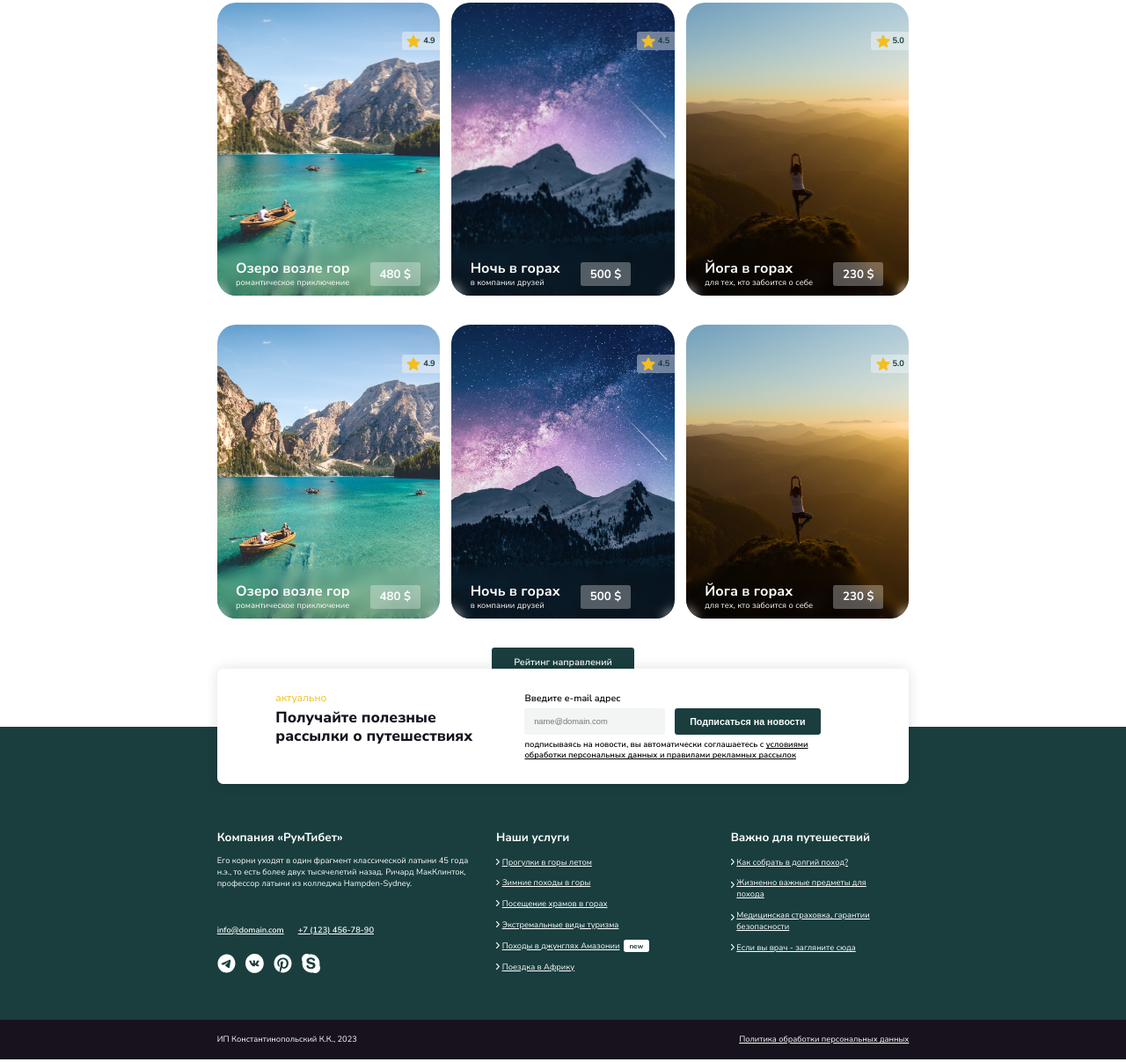
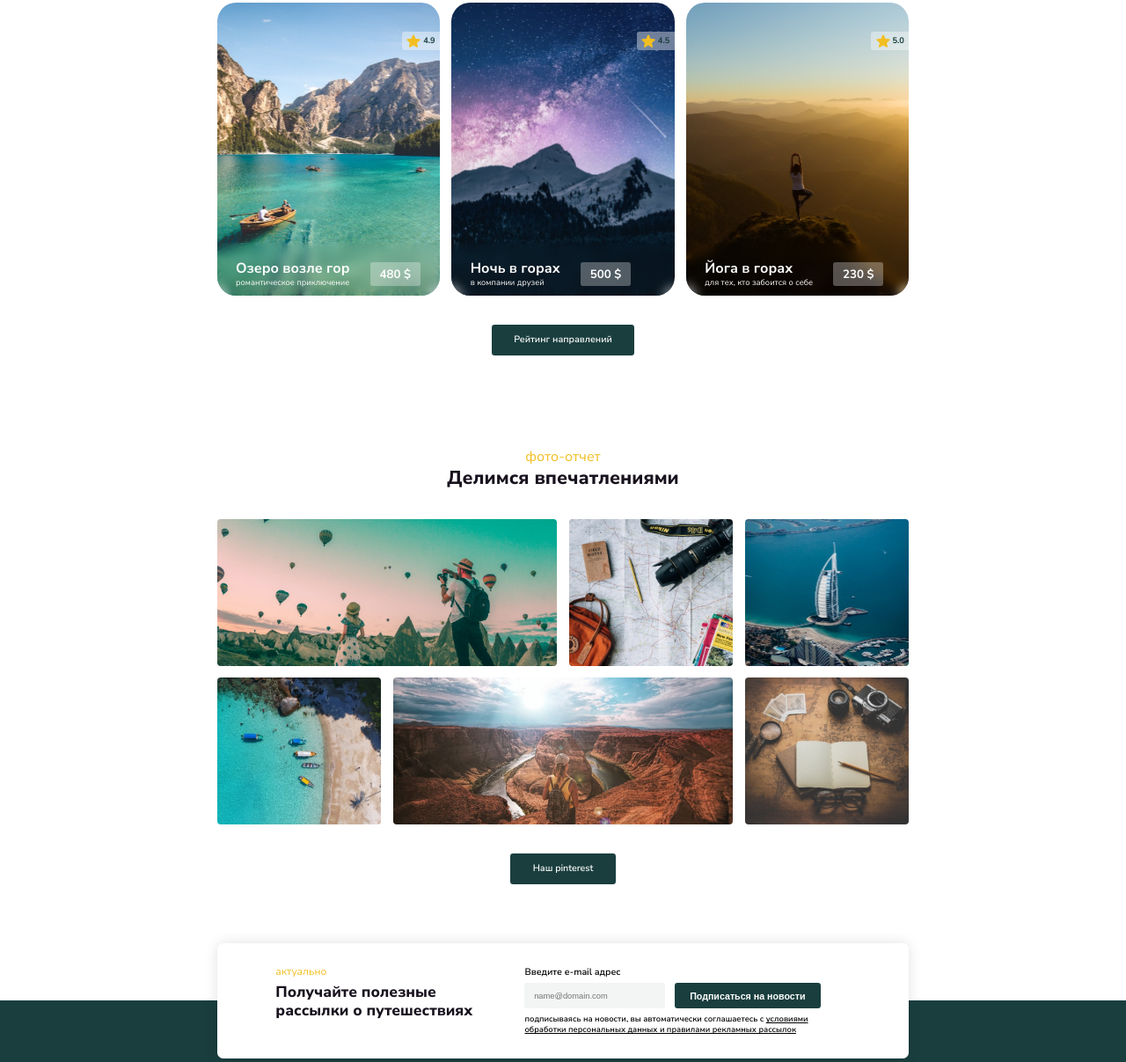
Before and after one commit to SavchenkoVolodymyr/rumtibet, a website: page src/index.html in a window 1280 px wide. Shown: the part 1788-2995 px from the top of the page at 88% size. Drawn offline with nearby package versions, Linux system fonts and the light colour scheme; files that its build step writes are made by us from their sources.

Commit message:
feat photo_gallery resp

```diff
--- a/src/html/bloks/photo_gallery.html
+++ b/src/html/bloks/photo_gallery.html
@@ -4,24 +4,26 @@
 			<span class="subtitle_text">фото-отчет</span>
 			<h2 class="secnion_title">Делимся впечатлениями</h2>
 		</div>
-		<div class="photo_gallery">
-			<div class="photo_gallery__pic photo_gallery__pic--big">
+		<div class="slider slider_photo_gallery">
+			<div class="photo_gallery slider_line">
+				<div class="photo_gallery__pic photo_gallery__pic--big slider_line__item">
 					<img src="./imgs/photo_gallery/man_taking pictures_of_balloons.jpg" alt="" class="photo_gallery__img" />
 				</div>
-			<div class="photo_gallery__pic">
+				<div class="photo_gallery__pic slider_line__item">
 					<img src="./imgs/photo_gallery/map_and_modern_camera.jpg" alt="" class="photo_gallery__img" />
 				</div>
-			<div class="photo_gallery__pic">
+				<div class="photo_gallery__pic slider_line__item">
 					<img src="./imgs/photo_gallery/skyscraper_in_the_sea.jpg" alt="" class="photo_gallery__img" />
 				</div>
-			<div class="photo_gallery__pic">
+				<div class="photo_gallery__pic slider_line__item">
 					<img src="./imgs/photo_gallery/boats_near_the_shore.jpg" alt="" class="photo_gallery__img" />
 				</div>
-			<div class="photo_gallery__pic photo_gallery__pic--big">
+				<div class="photo_gallery__pic photo_gallery__pic--big slider_line__item">
 					<img src="./imgs/photo_gallery/girl_in_the_mountains.jpg" alt="" class="photo_gallery__img" />
 				</div>
-			<div class="photo_gallery__pic">
+				<div class="photo_gallery__pic slider_line__item">
 					<img src="./imgs/photo_gallery/map_and_old_camera.jpg" alt="" class="photo_gallery__img" />
+				</div>
 			</div>
 		</div>
 		<div class="section_btn">
--- a/src/html/bloks/popular_tours.html
+++ b/src/html/bloks/popular_tours.html
@@ -4,9 +4,9 @@
 			<span class="subtitle_text">по версии отдыхающих</span>
 			<h2 class="secnion_title">Популярные направления</h2>
 		</div>
-		<div class="slider">
+		<div class="slider slider_tour">
 			<div class="popular_tours__cards slider_line">
-				<div tabindex="0" class="card popular_tours_first_layer popular_tours__first_layer--1">
+				<div tabindex="0" class="slider_line__item popular_tours_first_layer popular_tours__first_layer--1">
 					<div class="element_star">
 						<div class="element_star__pic">
 							<img src="./imgs/popular_tours/star.svg" alt="star" class="element_star__img" />
@@ -27,7 +27,7 @@
 						</div>
 					</div>
 				</div>
-				<div tabindex="0" class="card popular_tours_first_layer popular_tours__first_layer--2">
+				<div tabindex="0" class="slider_line__item popular_tours_first_layer popular_tours__first_layer--2">
 					<div class="element_star">
 						<div class="element_star__pic">
 							<img src="./imgs/popular_tours/star.svg" alt="star" class="element_star__img" />
@@ -48,74 +48,7 @@
 						</div>
 					</div>
 				</div>
-				<div tabindex="0" class="card popular_tours_first_layer popular_tours__first_layer--3">
-					<div class="element_star">
-						<div class="element_star__pic">
-							<img src="./imgs/popular_tours/star.svg" alt="star" class="element_star__img" />
-						</div>
-						<div class="element_star__text bace_text_3">5.0</div>
-					</div>
-					<div tabindex="0" class="popular_tours__second_layer card_descr">
-						<div class="card_descr__title_block">
-							<div class="card_descr__title_w">
-								<h3 class="card_descr__title">Йога в горах</h3>
-								<p class="card_descr__title_text">для тех, кто забоится о себе</p>
-							</div>
-							<div class="card_descr__title_price">230 $</div>
-						</div>
-						<div class="card_descr__text">Его корни уходят в один фрагмент классической латыни 45 года н.э., то есть более двух тысячелетий назад. Ричард МакКлинток, профессор латыни из колледжа Hampden-Sydney, штат Вирджиния, взял одно из самых странных слов в Lorem Ipsum, "consectetur"и занялся его поисками в классической латинской литературе.</div>
-						<div class="card_descr__btn">
-							<div class="button_bace button_bace--litle">Программа тура</div>
-						</div>
-					</div>
-				</div>
-			</div>
-		</div>
-		<div class="slider">
-			<div class="popular_tours__cards slider_line">
-				<div tabindex="0" class="card popular_tours_first_layer popular_tours__first_layer--1">
-					<div class="element_star">
-						<div class="element_star__pic">
-							<img src="./imgs/popular_tours/star.svg" alt="star" class="element_star__img" />
-						</div>
-						<div class="element_star__text bace_text_3">4.9</div>
-					</div>
-					<div tabindex="0" class="popular_tours__second_layer card_descr">
-						<div class="card_descr__title_block">
-							<div class="card_descr__title_w">
-								<h3 class="card_descr__title">Озеро возле гор</h3>
-								<p class="card_descr__title_text">романтическое приключение</p>
-							</div>
-							<div class="card_descr__title_price">480 $</div>
-						</div>
-						<div class="card_descr__text">Его корни уходят в один фрагмент классической латыни 45 года н.э., то есть более двух тысячелетий назад. Ричард МакКлинток, профессор латыни из колледжа Hampden-Sydney, штат Вирджиния, взял одно из самых странных слов в Lorem Ipsum, "consectetur"и занялся его поисками в классической латинской литературе.</div>
-						<div class="card_descr__btn">
-							<div class="button_bace button_bace--litle">Программа тура</div>
-						</div>
-					</div>
-				</div>
-				<div tabindex="0" class="card popular_tours_first_layer popular_tours__first_layer--2">
-					<div class="element_star">
-						<div class="element_star__pic">
-							<img src="./imgs/popular_tours/star.svg" alt="star" class="element_star__img" />
-						</div>
-						<div class="element_star__text bace_text_3">4.5</div>
-					</div>
-					<div tabindex="0" class="popular_tours__second_layer card_descr">
-						<div class="card_descr__title_block">
-							<div class="card_descr__title_w">
-								<h3 class="card_descr__title">Ночь в горах</h3>
-								<p class="card_descr__title_text">в компании друзей</p>
-							</div>
-							<div class="card_descr__title_price">500 $</div>
-						</div>
-						<div class="card_descr__text">Его корни уходят в один фрагмент классической латыни 45 года н.э., то есть более двух тысячелетий назад. Ричард МакКлинток, профессор латыни из колледжа Hampden-Sydney, штат Вирджиния, взял одно из самых странных слов в Lorem Ipsum, "consectetur"и занялся его поисками в классической латинской литературе.</div>
-						<div class="card_descr__btn">
-							<div class="button_bace button_bace--litle">Программа тура</div>
-						</div>
-					</div>
-				</div>
-				<div tabindex="0" class="card popular_tours_first_layer popular_tours__first_layer--3">
+				<div tabindex="0" class="slider_line__item popular_tours_first_layer popular_tours__first_layer--3">
 					<div class="element_star">
 						<div class="element_star__pic">
 							<img src="./imgs/popular_tours/star.svg" alt="star" class="element_star__img" />
--- a/src/index.html
+++ b/src/index.html
@@ -19,7 +19,7 @@
 				@@include('./html/bloks/our_offer.html')
 				@@include('./html/bloks/popular_tours.html')
 				<!-- @@include('./html/bloks/travel_blog.html') -->
-				<!-- @@include('./html/bloks/photo_gallery.html') -->
+				@@include('./html/bloks/photo_gallery.html')
 				@@include('./html/bloks/subscription.html')
 			</main>
 			@@include('./html/footer.html')
--- a/src/js/script.js
+++ b/src/js/script.js
@@ -71,8 +71,8 @@ document.querySelectorAll('.slider').forEach(function (slider) {
 
 	let offset = 0;
 	const sliderLine = slider.querySelector('.slider_line');
-	const cardWidht = slider.querySelector('.card').clientWidth;
-	const numberOfOlements = slider.querySelectorAll('.card').length;
+	const elemWidht = slider.querySelector('.slider_line__item').clientWidth;
+	const numberOfOlements = slider.querySelectorAll('.slider_line__item').length;
 
 	slider.addEventListener('touchstart', hendleTouchStart, false);
 	slider.addEventListener('touchend', handleTouchend, false);
@@ -91,17 +91,17 @@ document.querySelectorAll('.slider').forEach(function (slider) {
 		let x2 = event.changedTouches[0].clientX;
 		let xDiff = x2 - x1;
 		if (xDiff < 0 && Math.abs(xDiff) > 50) {
-			offset = offset + cardWidht;
-				if (offset > (numberOfOlements - 1) * cardWidht) {
+			offset = offset + elemWidht;
+				if (offset > (numberOfOlements - 1) * elemWidht) {
 					offset = 0;
 				}
 				sliderLine.style.left = -offset + 'px';
 
 		}
 		if (xDiff > 0 && Math.abs(xDiff) > 50){
-			offset = offset - cardWidht;
+			offset = offset - elemWidht;
 		if (offset < 0) {
-			offset = (numberOfOlements - 1) * cardWidht;
+			offset = (numberOfOlements - 1) * elemWidht;
 		}
 		sliderLine.style.left = -offset + 'px';
 		}
--- a/src/scss/_base.scss
+++ b/src/scss/_base.scss
@@ -128,7 +128,12 @@ body {
 }
 .section {
 	width: 100%;
+	@include bp($point_2, min){
 	padding: 8.2rem 0;
+	}
+	@include bp($point_3){
+		padding: 5rem 0;
+	}
 	&.secnion--hero {
 		background-image: url(../imgs/hero/mountains.jpg);
 		background-position: center;
@@ -146,7 +151,9 @@ body {
 		background-color: $color_secnion_bg;
 	}
 	&.section--big_padding_bottom {
+		@include bp($point_2, min){
 		padding-bottom: 19.8rem;
+		}
 	}
 }
 
--- a/src/scss/blocks/_photo_gallery.scss
+++ b/src/scss/blocks/_photo_gallery.scss
@@ -1,22 +1,47 @@
 @use './helpers/abstracts' as *;
 
 .photo_gallery{
+    @include bp($point_2, min){
     display: grid;
     grid-template-columns: repeat(4, 1fr);
     grid-template-rows: repeat(2, 1fr);
     gap: 2rem;
     margin-bottom: 5rem;
+    }
+    @include bp($point_3){
+        position: relative;
+        left: 0;
+        width: 168rem;
+        height: 25rem;
+        display: flex;
+        transition: all $transition_dur ease;
+    }
 }
 .photo_gallery__pic{
     display: block;
     height: 25rem;
     border-radius: 0.6rem;
     overflow: hidden;
-    background-color:red;
+    @include bp($point_3){
+        width: 28rem;
+    }
     &.photo_gallery__pic--big{
+        @include bp($point_2, min){
         grid-column: span 2;
+        }
     }
     .photo_gallery__img{
         @extend %cover_img;
     }
 }
+.slider_photo_gallery{
+    @include bp($point_3){
+        width: 28rem;
+        height: 25rem;
+        position: relative;
+        left: 50%;
+        transform: translateX(-50%);
+        overflow: hidden;
+        margin-bottom: 3.2rem;
+    }
+}
--- a/src/scss/blocks/_popular_tours.scss
+++ b/src/scss/blocks/_popular_tours.scss
@@ -140,7 +140,7 @@
 		font-size: 1.4rem;
 	}
 }
-.slider{
+.slider_tour{
 	@include bp($point_3){
 	overflow: hidden;
 	width: 28.5rem;
```
Lines whose indentation alone changed are shown as unchanged.
